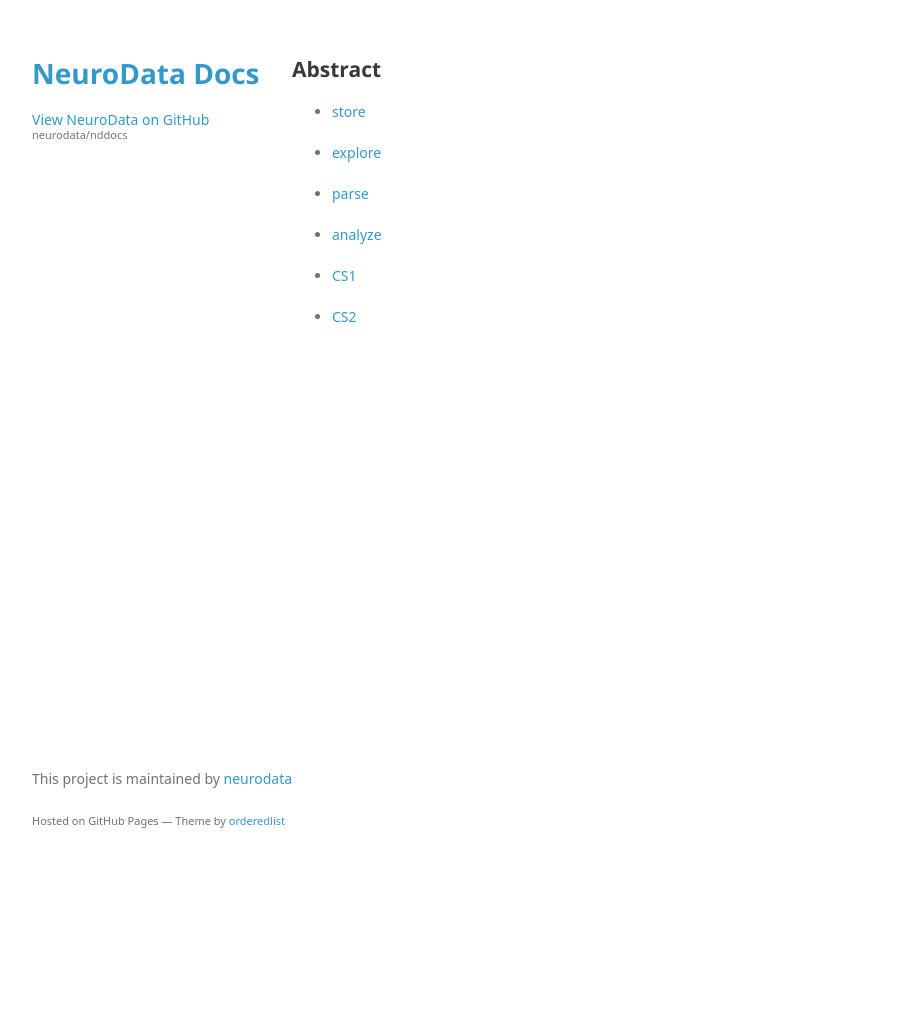
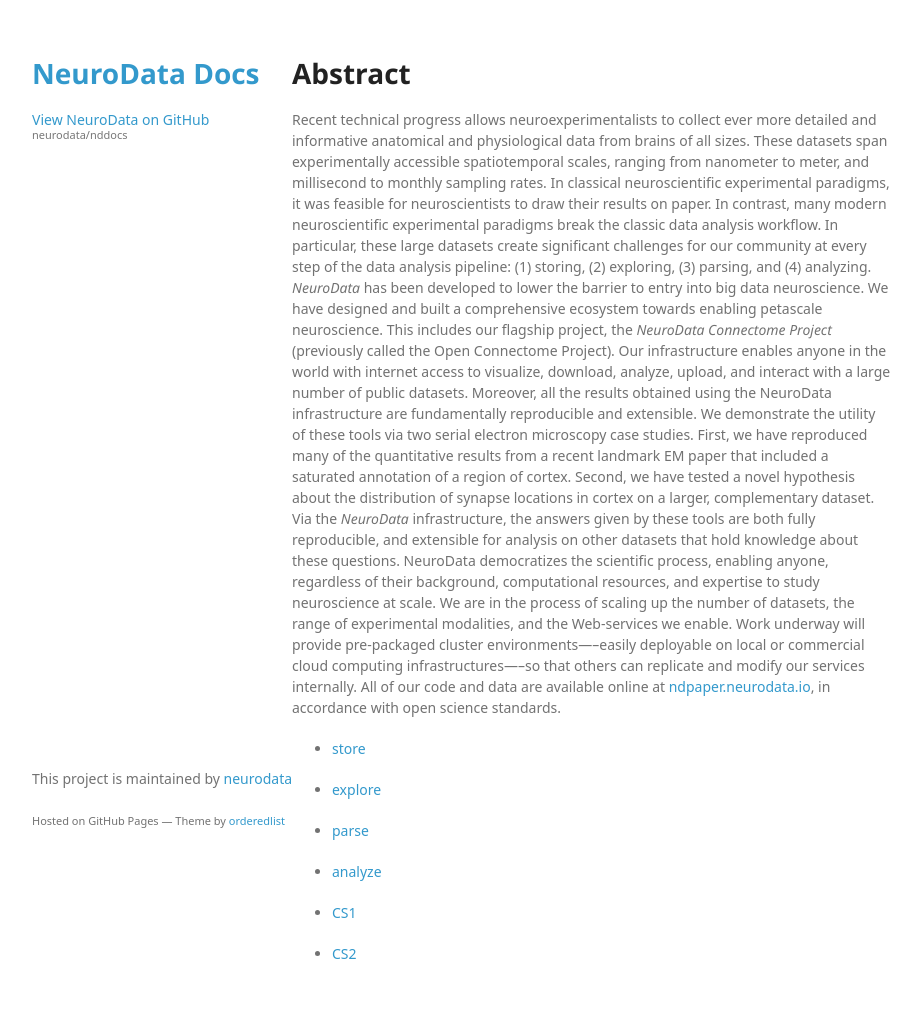
Before and after one commit to neurodata/nddocs-archive, a Jekyll site: the page built from ndpaper2016/index.md, in a window 1280 px wide. Shown: the whole page, without its empty margins (178-1099 px from the left). Built offline with Jekyll 4.4.1, drawn with Linux system fonts in a browser that asks for light colours; some web fonts are replaced; before the commit the page ends 900 px from its top, so only the background shows below that.

Commit message:
added abstract.

```diff
--- a/ndpaper2016/index.md
+++ b/ndpaper2016/index.md
@@ -3,7 +3,44 @@
 layout: default
 ---
 
-## Abstract
+# Abstract
+Recent technical progress allows neuroexperimentalists to collect ever
+more detailed and informative anatomical and physiological data from
+brains of all sizes.  These datasets span experimentally accessible
+spatiotemporal scales, ranging from nanometer to meter, and millisecond
+to monthly sampling rates.  In classical neuroscientific experimental
+paradigms, it was feasible for neuroscientists to draw their results on
+paper. In contrast, many modern neuroscientific experimental paradigms
+break the classic data analysis workflow.  In particular, these large
+datasets create significant challenges for our community at every step
+of the data analysis pipeline: (1) storing, (2) exploring, (3) parsing,
+and (4)  analyzing. <i> NeuroData</i> has been developed to lower the
+barrier to entry into big data neuroscience. We have designed and built
+a comprehensive ecosystem towards enabling petascale neuroscience.  This
+includes our flagship project,  the <i>NeuroData Connectome Project</i>
+(previously called the Open Connectome Project). Our
+infrastructure enables anyone in the world with internet access to
+visualize, download, analyze, upload, and interact with a large number
+of public datasets.  Moreover, all the results obtained using the
+NeuroData infrastructure are fundamentally reproducible and extensible.
+We demonstrate the utility of these tools via two serial electron
+microscopy case studies.  First, we have reproduced many of the
+quantitative results from a recent landmark EM paper that included a
+saturated annotation of a region of cortex. Second, we have tested a
+novel hypothesis about the distribution of synapse locations in cortex
+on a larger, complementary dataset. Via the <i>NeuroData</i>
+infrastructure, the answers given by these tools are both fully
+reproducible, and extensible for analysis on other datasets that hold knowledge about these questions. NeuroData
+democratizes the scientific process, enabling anyone, regardless of
+their background, computational resources, and expertise to study
+neuroscience at scale.  We are in the process of scaling up the number
+of datasets, the range of experimental modalities, and the Web-services
+we enable. Work underway will provide pre-packaged cluster
+environments—--easily deployable on local or commercial cloud computing
+infrastructures—--so that others can replicate and modify our services
+internally. All of our code and data are available online at <a
+href="http://ndpaper.neurodata.io">ndpaper.neurodata.io</a>, in
+accordance with open science standards.
 
 
 - [store](./store.html)
```
